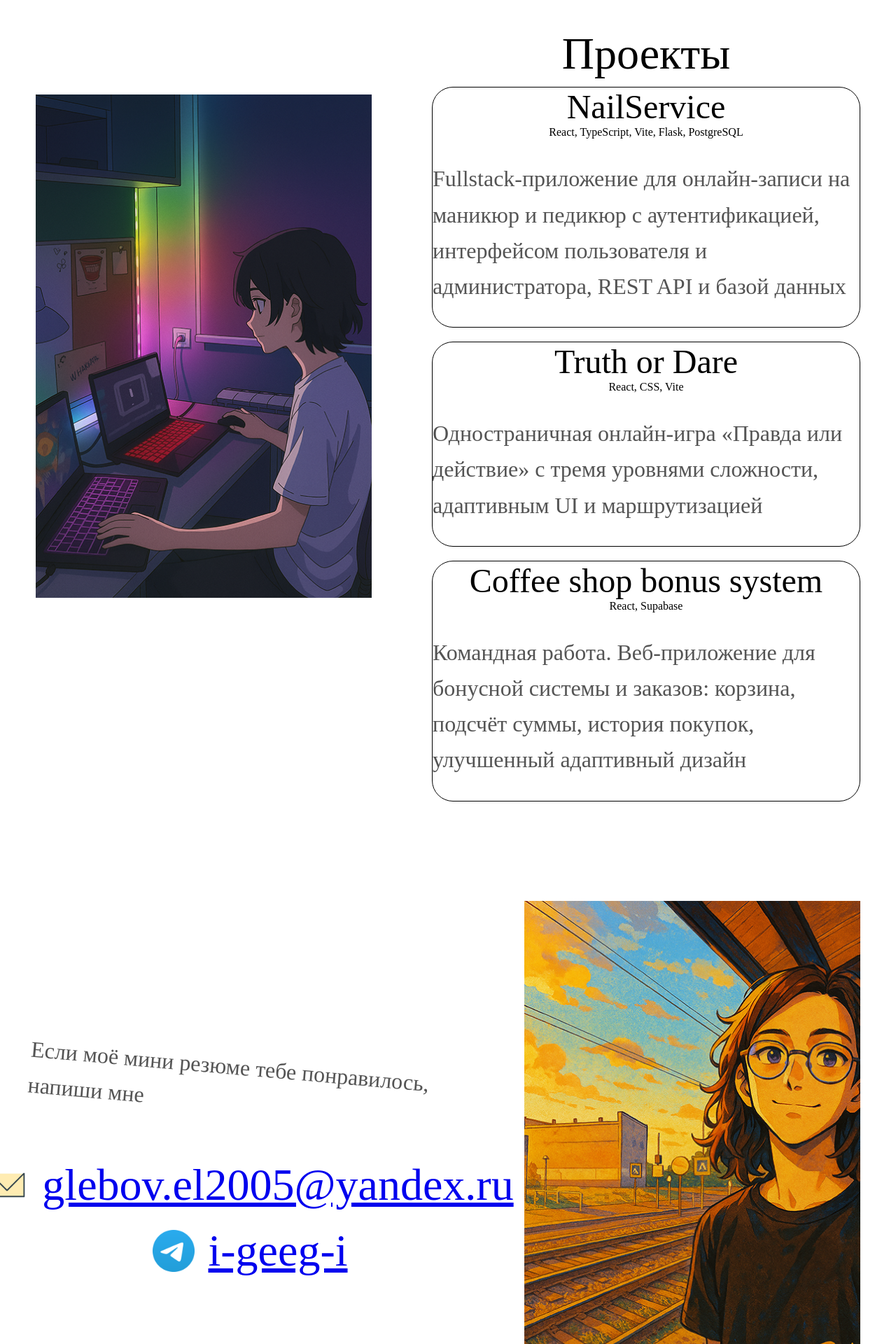
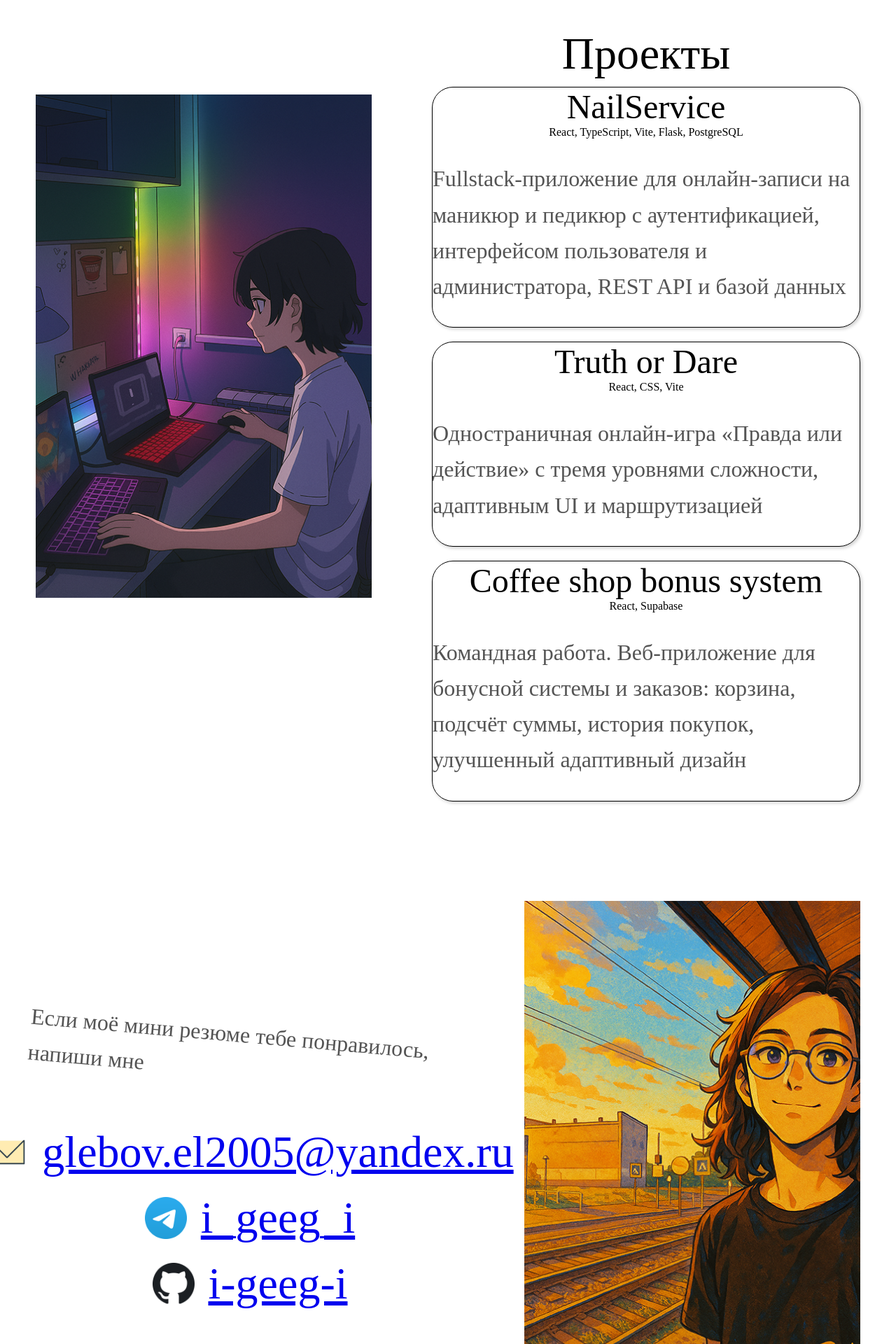
Before and after one commit to i-geeg-i/i-geeg-i.github.io, a React (Vite) app: page / in a window 1280 px wide. Shown: the part 2440-4360 px from the top of the page at 70% size. Built offline with nearby package versions, Linux system fonts and the light colour scheme.

Commit message:
Added github links

```diff
--- a/src/App.css
+++ b/src/App.css
@@ -181,6 +181,8 @@ img.stack {
   border: 1px black solid;
   border-radius: 30px;
   margin: 10px;
+  cursor: pointer;
+  box-shadow: 2px 2px 5px rgba(0, 0, 0, 0.2);
 }
 
 .contact{
--- a/src/App.jsx
+++ b/src/App.jsx
@@ -5,6 +5,7 @@ import me3 from '/me3.png'
 import me4 from '/me4.png'
 import me5 from '/me5.png'
 import mail from '/mail.png'
+import github from '/github.png'
 import telegram from '/telegram.png'
 import css from '/css.png'
 import js from '/js.png'
@@ -92,17 +93,17 @@ function App() {
             Я делал  несколько интересных проектов. Здесь про самые релевантные
           </p>
           <h2 style={{marginTop: '40px'}}>Проекты</h2>
-          <div className='projects'>
+          <div className='projects' onClick={() => window.open('https://github.com/i-geeg-i/NailService', '_blank')}>
             <h4>NailService</h4>
             <a> React, TypeScript, Vite, Flask, PostgreSQL</a>
             <p>Fullstack-приложение для онлайн-записи на маникюр и педикюр с аутентификацией, интерфейсом пользователя и администратора, REST API и базой данных</p>
           </div>
-          <div className='projects'>
+          <div className='projects' onClick={() => window.open('https://github.com/i-geeg-i/truthordare', '_blank')}>
             <h4>Truth or Dare</h4>
             <a> React, CSS, Vite</a>
             <p>Одностраничная онлайн-игра «Правда или действие» с тремя уровнями сложности, адаптивным UI и маршрутизацией</p>
           </div>
-          <div className='projects'>
+          <div className='projects' onClick={() => window.open('https://github.com/i-geeg-i/Coffee-shop-bonus-system', '_blank')}>
             <h4>Coffee shop bonus system</h4>
             <a> React, Supabase</a>
             <p>Командная работа. Веб-приложение для бонусной системы и заказов: корзина, подсчёт суммы, история покупок, улучшенный адаптивный дизайн</p>
@@ -119,7 +120,11 @@ function App() {
           </div>
           <div className='contact'>
             <img src={telegram} className='icon' alt='Telegram icon'></img>
-            <h2><a href='https://t.me/i_geeg_i' target="_blank" rel="noopener noreferrer">i-geeg-i</a></h2>
+            <h2><a href='https://t.me/i_geeg_i' target="_blank" rel="noopener noreferrer">i_geeg_i</a></h2>
+          </div>
+          <div className='contact'>
+            <img src={github} className='icon' alt='GitHub icon'></img>
+            <h2><a href='https://github.com/i-geeg-i' target="_blank" rel="noopener noreferrer">i-geeg-i</a></h2>
           </div>
         </div>
         <div className='right'>
```
Also changed, not shown: public/github.png (added).
